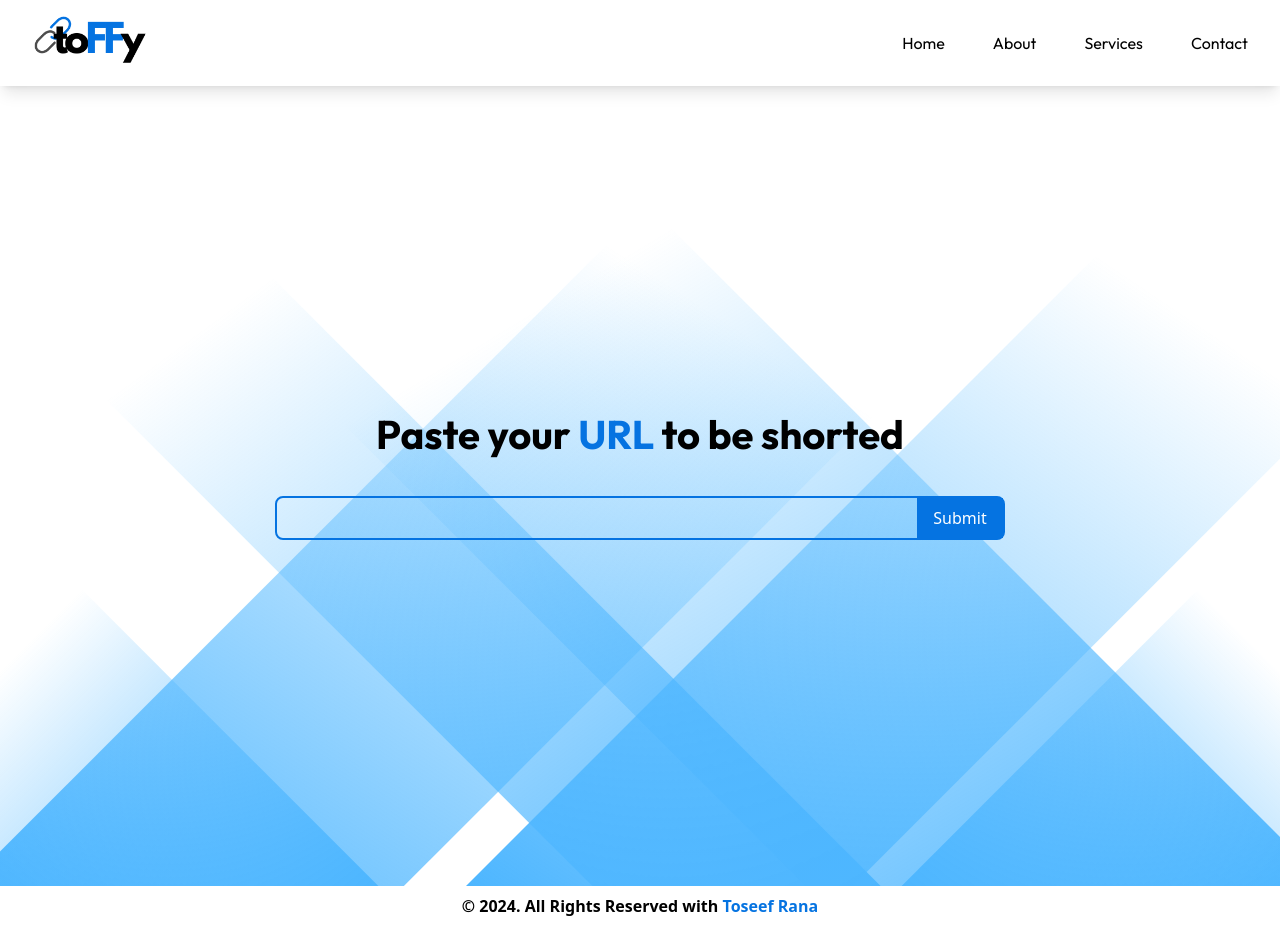
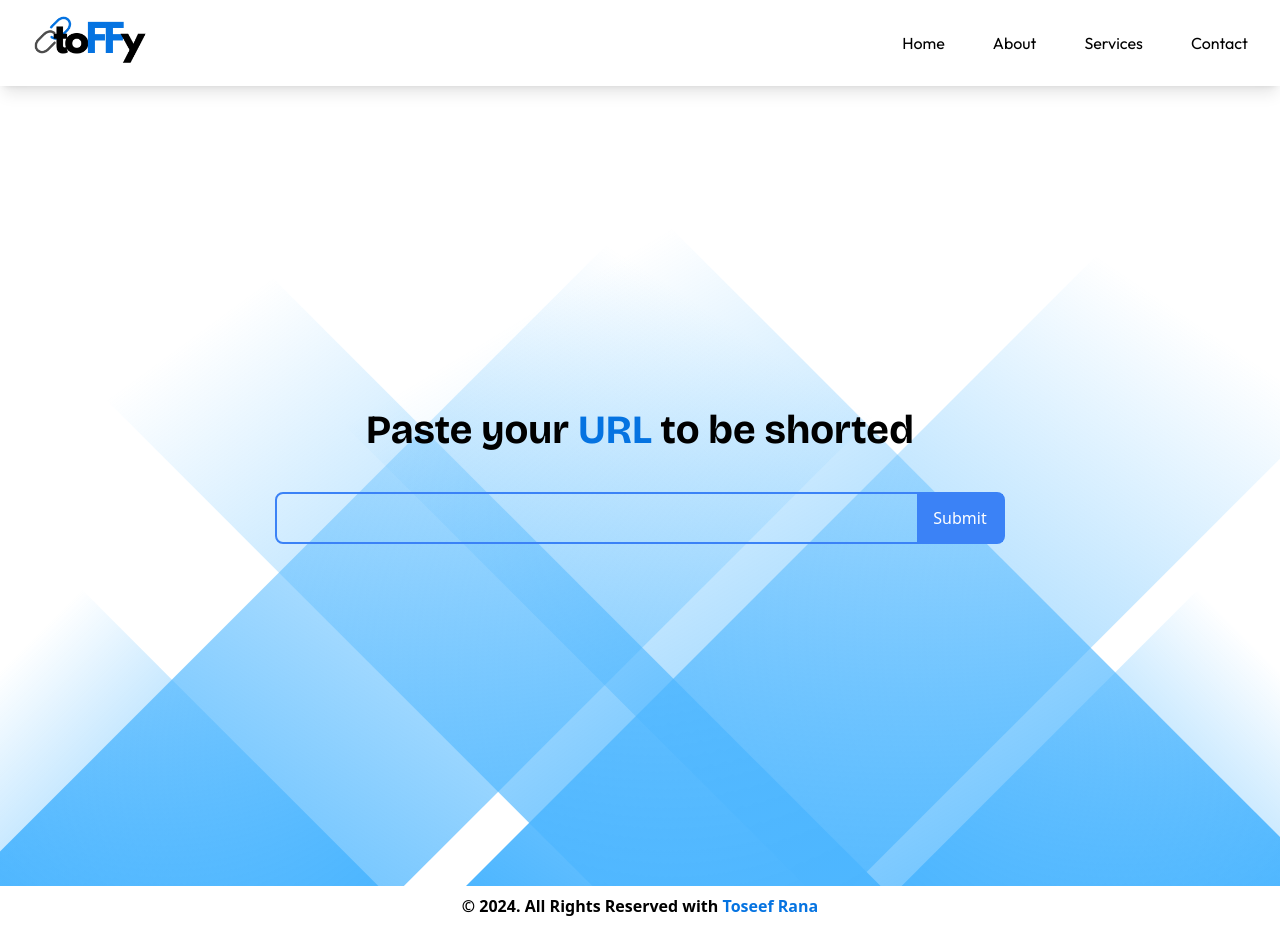
Before and after one commit to onlytoseef/toffy, a React (Vite) app in the folder Client/: page / in a window 1280 px wide. Built offline with nearby package versions, Linux system fonts and the light colour scheme.

Commit message:
removed errors in fronted

```diff
--- a/Client/index.html
+++ b/Client/index.html
@@ -10,6 +10,9 @@
       href="https://fonts.googleapis.com/css2?family=Comfortaa:wght@300..700&display=swap"
       rel="stylesheet"
     />
+    <style>
+      @import url('https://fonts.googleapis.com/css2?family=Bricolage+Grotesque:opsz,wght@12..96,200..800&display=swap');
+    </style>
     <link
       href="https://fonts.googleapis.com/css2?family=Outfit:wght@100..900&display=swap"
       rel="stylesheet"
--- a/Client/src/App.css
+++ b/Client/src/App.css
@@ -1,5 +1,6 @@
-h1 {
-  font-family: 'Outfit';
+h1,
+.output-box {
+  font-family: 'Bricolage Grotesque';
 }
 .text {
   font-family: Comfortaa;
@@ -13,3 +14,6 @@ h1 {
   background-repeat: no-repeat;
   background-position: center;
 }
+.box-shadow {
+  box-shadow: rgba(100, 100, 111, 0.2) 0px 7px 29px 0px;
+}
--- a/Client/src/components/InputBox/InputBar.tsx
+++ b/Client/src/components/InputBox/InputBar.tsx
@@ -1,6 +1,6 @@
 import { useState } from 'react';
 import { InputBarProps } from '../../types/Types.ts';
-import { toast, ToastContainer } from 'react-toastify';
+import { toast } from 'react-toastify';
 
 export default function InputBar({ onCreateShortUrl }: InputBarProps) {
   const [longUrl, setLongUrl] = useState('');
@@ -27,21 +27,21 @@ export default function InputBar({ onCreateShortUrl }: InputBarProps) {
   return (
     <div>
       <div className='mx-auto flex justify-center flex-col items-center'>
-        <h1 className='md:text-[2.5rem] text-[1.5rem] pb-8 font-bold text-black '>
+        <h1 className='md:text-[2.5rem] text-[1.5rem] pb-8 font-bold font-change text-black '>
           Paste your <span className='text-[#0573E1]'>URL</span> to be shorted
         </h1>
 
         <form
-          className='flex flex-row border-2 rounded-lg border-[#0573E1] '
+          className='flex flex-row  border-2 rounded-lg border-blue-500 '
           onSubmit={handleSubmit}
         >
           <input
             type='text'
             value={longUrl}
             onChange={(e) => setLongUrl(e.target.value)}
-            className=' outline-none p-4 cursor-[#6e6817] bg-transparent md:w-[50vw] w-[70vw] text-black font-thin text-center  h-[5vh] rounded-lg    placeholder:text-center placeholder:'
+            className=' outline-none p-4 cursor-[#6e6817] bg-transparent md:w-[50vw] w-[70vw] text-black font-thin text-center  h-[6vh] rounded-lg    placeholder:text-center placeholder:'
           />
-          <button className=' bg-[#0573E1]  text-white   md:px-4 px-2 hover:p-4 hover:text-white'>
+          <button className=' bg-blue-500 hover:bg-blue-600  text-white   md:px-4 px-2 hover:text-white'>
             Submit
           </button>
         </form>
--- a/Client/src/components/OutputBox/OutputBox.tsx
+++ b/Client/src/components/OutputBox/OutputBox.tsx
@@ -1,21 +1,51 @@
+import { toast } from 'react-toastify';
 import { OutputComponentProps } from '../../types/Types';
+import React, { useState } from 'react';
 
 const OutputBox: React.FC<OutputComponentProps> = ({ shortUrl }) => {
+  const [copySuccess, setcopySuccess] = useState<string>('');
+
+  const handleCopyText = () => {
+    const fullUrl = `http://localhost:8000/${shortUrl}`;
+    navigator.clipboard
+      .writeText(fullUrl)
+      .then(() => {
+        setcopySuccess('Copied to clipboard!');
+        toast.info('Link Copied to Clipboard', {
+          position: 'top-center',
+        });
+      })
+      .catch((err) => {
+        setcopySuccess('Failed to copy!');
+        console.error('Error copying text: ', err);
+      });
+  };
+
   return (
-    <div className='text-center mt-5  p-1'>
+    <div className='text-center mt-5 p-1'>
       {shortUrl ? (
-        <p>
+        <>
+          <div className='flex justify-between items-center  bg-white box-shadow rounded-lg  md:w-[55vw] w-[85vw]'>
+            <p className='output-box px-3'>
               <a
                 href={`http://localhost:8000/${shortUrl}`}
                 target='_blank'
                 rel='noopener noreferrer'
-            className='text-blue-900 hover:border-b-2 hover:border-blue-900 '
+                className='text-blue-900 hover:border-b-2 hover:border-blue-900'
               >
                 {`tof.fy/${shortUrl}`}
               </a>
             </p>
+            <button
+              onClick={handleCopyText}
+              className='copy-btn bg-blue-500 text-white rounded-lg  py-2  hover:bg-blue-600'
+            >
+              Copy Link
+            </button>
+          </div>
+        </>
       ) : (
-        <p></p>
+        <p> {copySuccess && <p>{copySuccess}</p>}</p>
       )}
     </div>
   );
```
Lines whose indentation alone changed are shown as unchanged.
